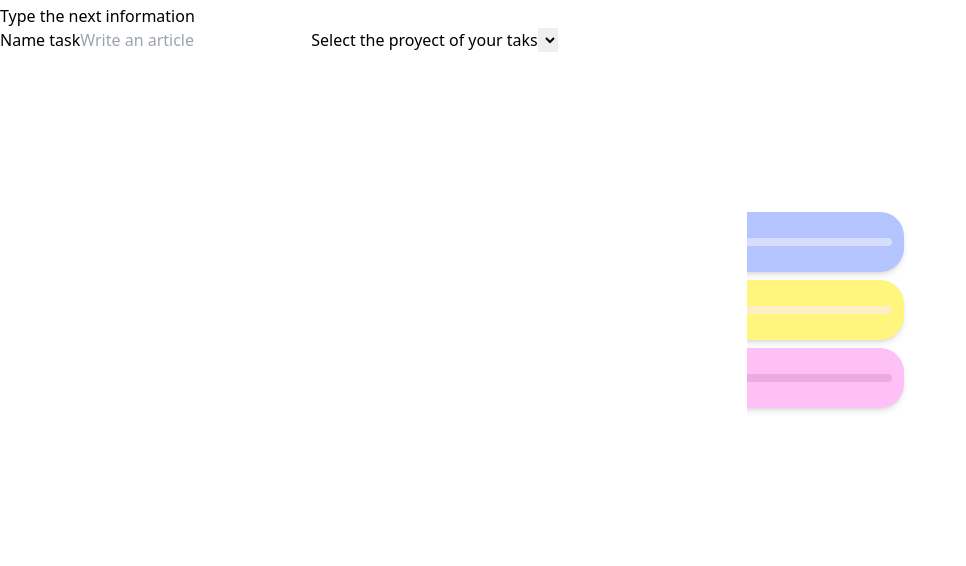
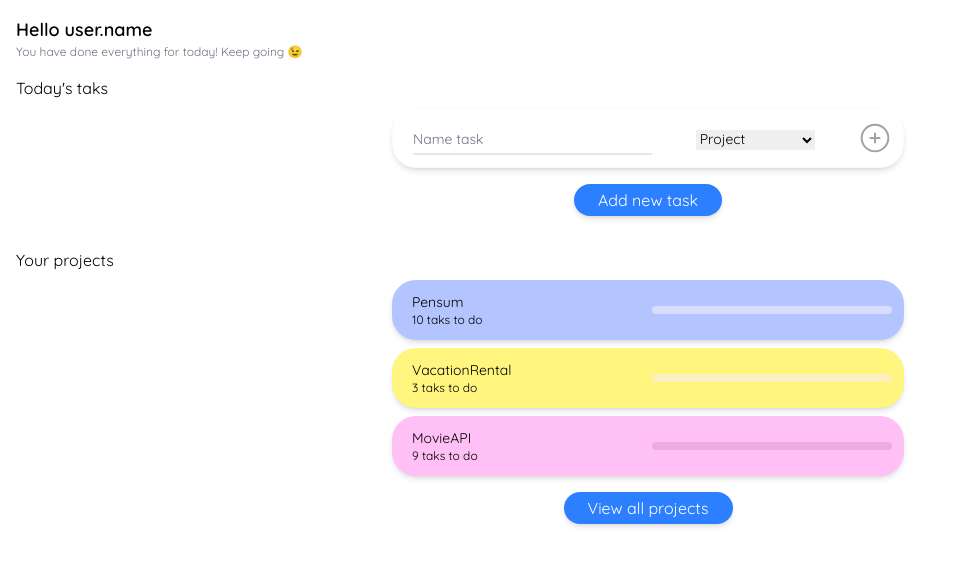
Before and after one commit to aldanielago/TaskList, a React (Vite) app: page / in a window 1280 px wide. Shown: the top 566 px of the page, without its empty margins (0-966 px from the left). Built offline with nearby package versions, Linux system fonts and the light colour scheme.

Commit message:
[Styles] Add task component

```diff
--- a/index.html
+++ b/index.html
@@ -7,7 +7,6 @@
   </head>
   <body>
     <div id="root"></div>
-    <div id="modal"></div>
     <script type="module" src="/src/main.jsx"></script>
   </body>
 </html>
--- a/src/components/SectionTasks.jsx
+++ b/src/components/SectionTasks.jsx
@@ -3,7 +3,7 @@ import { useLocalStorage } from "../hooks/useLocalStorage"
 import { LoadingTasks } from "./states/LoadingItems";
 import { ErrorLoading } from "./states/ErrorLoading";
 import { PrimaryButton } from "./buttons/PrimaryButton";
-import { AddTaskModal } from "./elements/AddTaskModal"
+import { AddTask } from "./elements/AddTask";
 import { useState } from "react";
 
 function SectionTasks(){
@@ -57,6 +57,7 @@ function SectionTasks(){
       { message }
       <h3 className="pt-4 pl-4 font-Quicksand">Today&apos;s taks</h3>
       <div className="pl-4 w-full flex flex-col items-center">
+        <AddTask/>
         { loading && (
           <>
             <LoadingTasks/>
@@ -73,8 +74,6 @@ function SectionTasks(){
         ))}
       <PrimaryButton text="Add new task" onClick={handleOpenModal}/>
       </div>
-
-      { openModal && <AddTaskModal/>}
     </section>
   )
 }
--- /dev/null
+++ b/src/components/elements/AddTask.jsx
@@ -0,0 +1,21 @@
+function AddTask() {
+  return (
+    <div className="max-w-lg p-3 pl-5 mt-2 w-11/12 rounded-3xl flex justify-between items-center shadow-md border-slate-400 border border-opacity-5">
+      <input id="nameTask" type="text" placeholder="Name task" className="pl-0 pb-1 font-Quicksand text-sm border-0 border-b-2 border-gray-200 focus:ring-0 focus:border-primary-blue transition-colors ease-linear delay-200 duration-150 form-input w-1/2"/>
+      <label htmlFor="nameProject" className="w-1/4">
+        <select className="font-Quicksand text-sm w-full">
+          <option value="">Project</option>
+        </select>
+      </label>
+      <button title="Add new task" className="group cursor-pointer outline-none hover:rotate-90 duration-300">
+        <svg xmlns="http://www.w3.org/2000/svg" viewBox="0 0 24 24" className="stroke-zinc-400 fill-none group-active:stroke-zinc-200 group-active:fill-zinc-600 group-active:duration-0 duration-300 group-hover:stroke-light-green transition-colors w-8">
+          <path d="M12 22C17.5 22 22 17.5 22 12C22 6.5 17.5 2 12 2C6.5 2 2 6.5 2 12C2 17.5 6.5 22 12 22Z" strokeWidth="1.5"></path>
+          <path d="M8 12H16" strokeWidth="1.5"></path>
+          <path d="M12 16V8" strokeWidth="1.5"></path>
+        </svg>
+      </button>
+    </div>
+  )
+}
+
+export { AddTask }
--- a/src/components/elements/AddTaskModal.jsx
+++ /dev/null
@@ -1,22 +0,0 @@
-import { createPortal } from "react-dom";
-
-function AddTaskModal(){
-  return createPortal(
-    <div className="w-7/12 h-4/6 rounded-md border-1 bg-white border-x-light-blue absolute top-1">
-      <p>Type the next information</p>
-      <label htmlFor="nameTasks">
-        <span>Name task</span>
-        <input id="nameTask" type="text" placeholder="Write an article" className=""/>
-      </label>
-      <label htmlFor="nameProject">
-        <span>Select the proyect of your taks</span>
-        <select name="" id="">
-          {/* <option value=""></option> por cada elemento del array se renderiza una de estas  */}
-        </select>
-      </label>
-    </div>,
-    document.getElementById('modal')
-  )
-}
-
-export { AddTaskModal }
--- a/src/index.css
+++ b/src/index.css
@@ -3,3 +3,7 @@
 @tailwind base;
 @tailwind components;
 @tailwind utilities;
+
+select option:not(:first-child):hover {
+  background-color: #D7DDFD;
+}
--- a/tailwind.config.js
+++ b/tailwind.config.js
@@ -33,7 +33,7 @@ export default {
   plugins: [
     // eslint-disable-next-line no-undef
     require('@tailwindcss/forms')({
-      strategy: 'global', // only generate global styles
+      strategy: 'class', // only generate global styles
     })
   ],
 }
```
